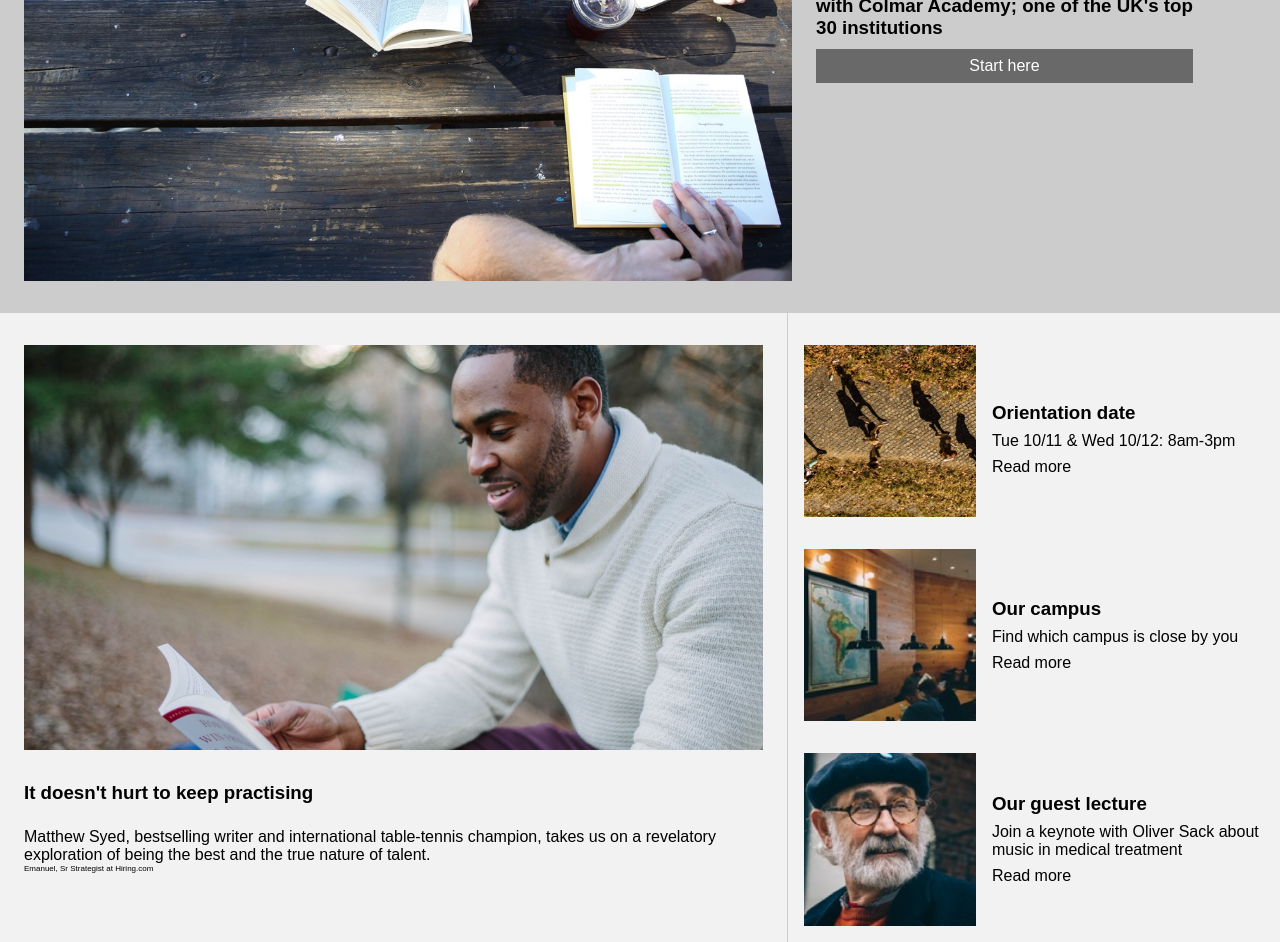
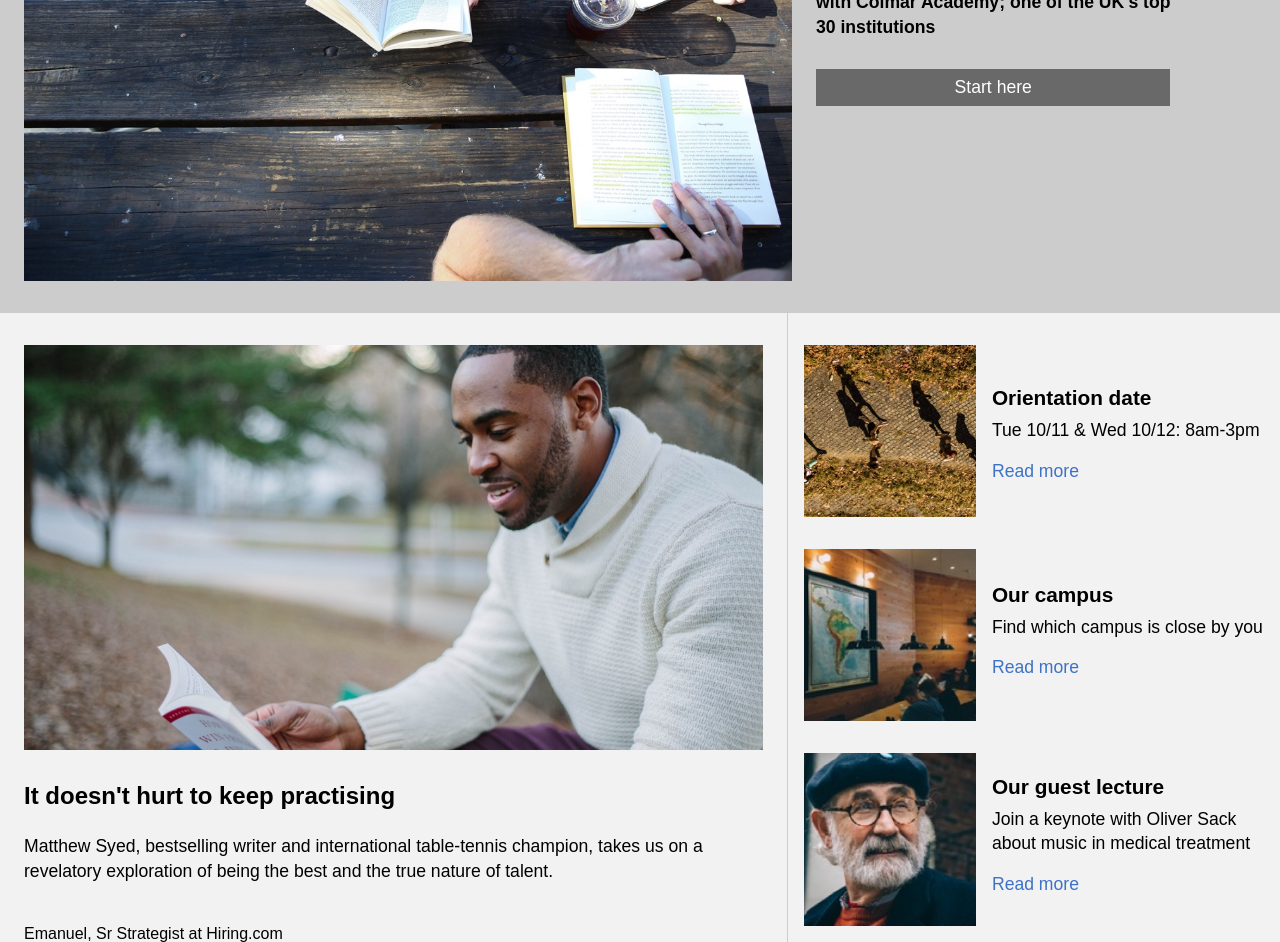
Before and after one commit to saram-1/colmar-academy, a plain HTML site: page index.html in a window 1280 px wide. Shown: the part 383-1325 px from the top of the page. Drawn offline with Linux system fonts and the light colour scheme.

Commit message:
Tweak details of desktop version

```diff
--- a/index.html
+++ b/index.html
@@ -55,25 +55,25 @@
       <div class="news-carousel-top">
         <img src="./images/information-orientation.jpg"/>
         <div class="news-carousel-text">
-          <a href="./index.html"><h3>Orientation date</h3>
+          <h3>Orientation date</h3>
           <p>Tue 10/11 &amp; Wed 10/12: 8am-3pm</p>
-          <p>Read more</p></a>
+          <a href="./index.html"><p>Read more</p></a>
         </div>
       </div>
       <div class="news-carousel-middle">
         <img src="./images/information-campus.jpg"/>
         <div class="news-carousel-text">
-          <a href="./index.html"><h3>Our campus</h3>
+          <h3>Our campus</h3>
           <p>Find which campus is close by you</p>
-          <p>Read more</p></a>
+          <a href="./index.html"><p>Read more</p></a>
         </div>
       </div>
       <div class="news-carousel-bottom">
         <img src="./images/information-guest-lecture.jpg"/>
         <div class="news-carousel-text">
-          <a href="./index.html"><h3>Our guest lecture</h3>
+          <h3>Our guest lecture</h3>
           <p>Join a keynote with Oliver Sack about music in medical treatment</p>
-          <p>Read more</p></a>
+          <a href="./index.html"><p>Read more</p></a>
         </div>
       </div>
     </div>
--- a/main-style.css
+++ b/main-style.css
@@ -4,8 +4,18 @@
 }
 
 body {
-  font-family: Arial, Helvetica, sans-serif;
+  font-family: 'Roboto-Regular', sans-serif;
   font-size: 16px;
+}
+
+/* latin */
+@font-face {
+  font-family: 'Roboto';
+  font-style: normal;
+  font-weight: 400;
+  font-display: swap;
+  src: local('Roboto'), local('Roboto-Regular'), url(https://fonts.gstatic.com/s/roboto/v19/KFOmCnqEu92Fr1Mu4mxK.woff2) format('woff2');
+  unicode-range: U+0000-00FF, U+0131, U+0152-0153, U+02BB-02BC, U+02C6, U+02DA, U+02DC, U+2000-206F, U+2074, U+20AC, U+2122, U+2191, U+2193, U+2212, U+2215, U+FEFF, U+FFFD;
 }
 
 a {
@@ -70,15 +80,17 @@
 }
 
 .welcome-banner-description h2 {
-  font-size: 2rem;
+  font-size: 2.4rem;
 }
 
 .welcome-banner-description h3 {
-  padding: 10px 0px;
+  padding: 15px 0px 30px 0px;
+  font-size: 1.1rem;
+  line-height: 1.4;
 }
 
 .welcome-banner-description .button {
-  font-size: 1rem;
+  font-size: 1.1rem;
   width: 100%;
   padding: 8px 0px;
   color: white;
@@ -121,10 +133,12 @@
 .highlighted-article h3 {
   padding-top: 32px;
   padding-bottom: 24px;
+  font-size: 1.5rem;
 }
 
 .highlighted-article p {
-
+font-size: 1.1rem;
+line-height: 1.4;
 }
 
 #highlighted-article-img {
@@ -133,7 +147,8 @@
 }
 
 #author {
-  font-size: 0.5rem;
+  font-size: 1rem;
+  padding-top: 40px;
 }
 
 /* News carousel */
@@ -170,6 +185,11 @@
   padding: 0px 16px 16px 16px;
 }
 
+.news-carousel-text h3 {
+  font-size: 1.3rem;
+  width: 95%;
+}
+
 .news-carousel-text {
   width: 65%;
   height: auto;
@@ -179,7 +199,14 @@
 }
 
 .news-carousel-text p {
-  padding-top: 8px;
+  padding: 8px 0px;
+  line-height: 1.4;
+  font-size: 1.1rem;
+  width: 95%;
+}
+
+.news-carousel-text a {
+  color: #3e72c7;
 }
 
 /*.news-carousel h2, p, a {
@@ -254,6 +281,7 @@
 .courses-showcase .text h4 {
   padding: 8px 0px;
   text-transform: uppercase;
+  font-weight: 500;
 }
 
 .courses-showcase .text p {
```
